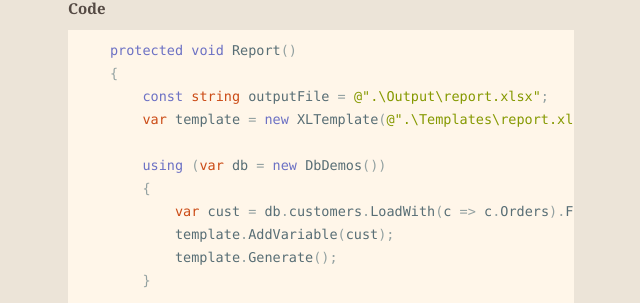
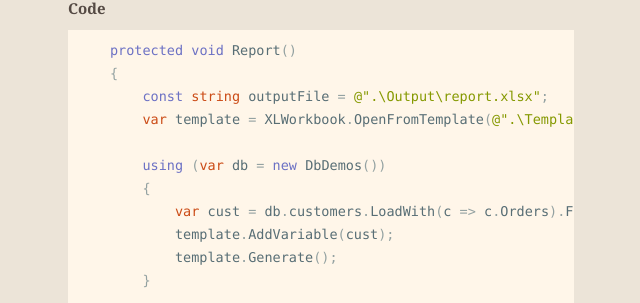
Before and after one commit to ClosedXML/ClosedXML.Report, a Jekyll site: the page built from docs/en/Quick-start.md, in a window 1280 px wide and 900 px high, scrolled down 1846 px. Shown: the part 149-452 px from the top of the window, without its empty margins (319-959 px from the left). Built offline with Jekyll 4.4.1, drawn with Linux system fonts in a browser that asks for light colours.

Commit message:
Update Quick-start.md

```diff
--- a/docs/en/Quick-start.md
+++ b/docs/en/Quick-start.md
@@ -58,7 +58,7 @@ gridlines. ClosedXML.Report will preserve all changes to the template.
     protected void Report()
     {
         const string outputFile = @".\Output\report.xlsx";
-        var template = new XLTemplate(@".\Templates\report.xlsx");
+        var template = XLWorkbook.OpenFromTemplate(@".\Templates\report.xlsx");
 
         using (var db = new DbDemos())
         {
```
